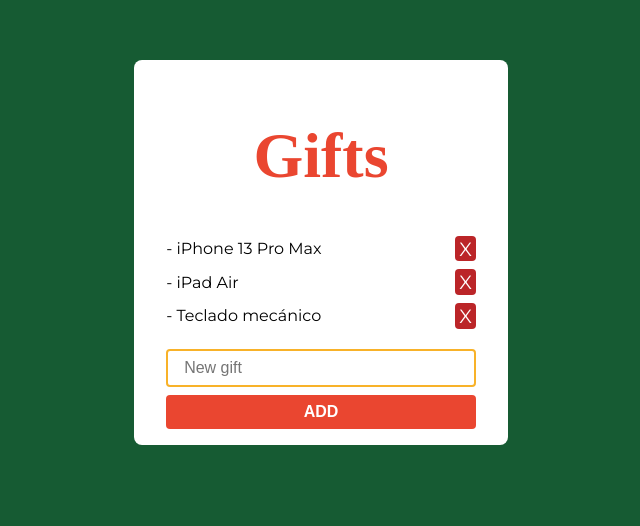
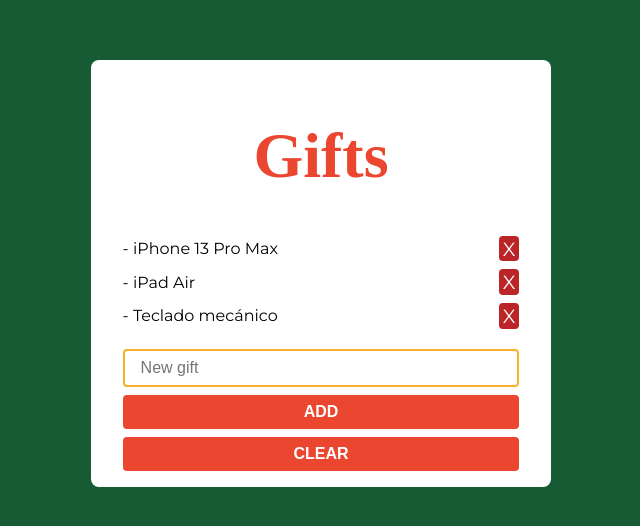
Before and after one commit to victor-landa/christmas-wish-list, a React (Create React App) app: page / in a window 1280 px wide. Shown: the part 132-658 px from the top of the page, without its empty margins (319-959 px from the left). Built offline with nearby package versions, Linux system fonts and the light colour scheme; a web font is replaced by a local one.

Commit message:
:sparkles: day 5: clear list

```diff
--- a/src/assets/styles/components/List.css
+++ b/src/assets/styles/components/List.css
@@ -35,7 +35,7 @@
   width: 100%;
 }
 
-.form__submit {
+.form__button {
   background: var(--red);
   border-radius: 0.25rem;
   border: none;
@@ -47,6 +47,10 @@
   padding: 0.5rem 1rem;
   text-transform: uppercase;
   width: 100%;
+}
+
+.form__button--clear {
+  margin: 0.5rem 0 0;
 }
 
 .wish-list-card__item {
--- a/src/components/List.tsx
+++ b/src/components/List.tsx
@@ -21,17 +21,22 @@ export const List = () => {
     setList(list.filter(item => item !== name));
   }
 
+  const handleClearList = () => {
+    setList([]);
+  }
+
   return (
-    <div className='wish-list-card'>
-      <h1 className='wish-list-card__title'>Gifts</h1>
-      <ul className='wish-list-card__items'>
+    <div className="wish-list-card">
+      <h1 className="wish-list-card__title">Gifts</h1>
+      <ul className="wish-list-card__items">
         {list.map((item, index) =>
-          <li className="wish-list-card__item" key={index}>- {item} <span onClick={handleDeleteItem} data-item-name={item} className="wish-list-card__item-delete">x</span></li>
+          <li className="wish-list-card__item" key={index}>- {item} <span className="wish-list-card__item-delete" data-item-name={item} onClick={handleDeleteItem}>x</span></li>
         )}
       </ul>
-      <form className='form' onSubmit={handleForm} autoComplete="off">
-        <input className='form__input' type="text" name="gift" placeholder='New gift' required />
-        <button className='form__submit' type="submit">Add</button>
+      <form className="form" onSubmit={handleForm} autoComplete="off">
+        <input className="form__input" type="text" name="gift" placeholder="New gift" required />
+        <button className="form__button" type="submit">Add</button>
+        <button className="form__button form__button--clear" type="button" onClick={handleClearList}>Clear</button>
       </form>
     </div>
   )
```
